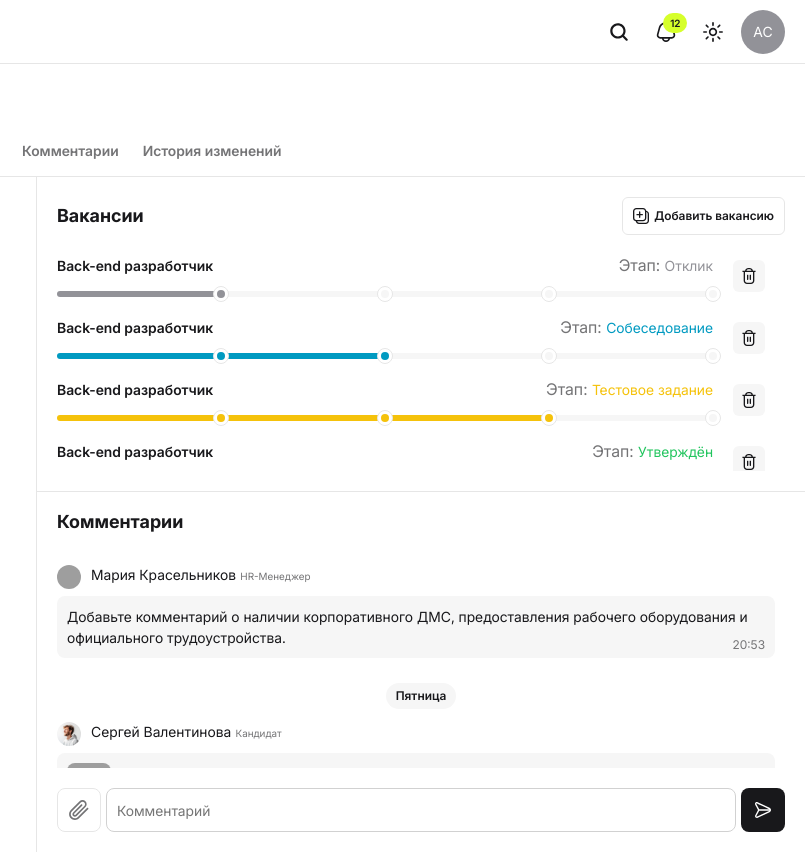
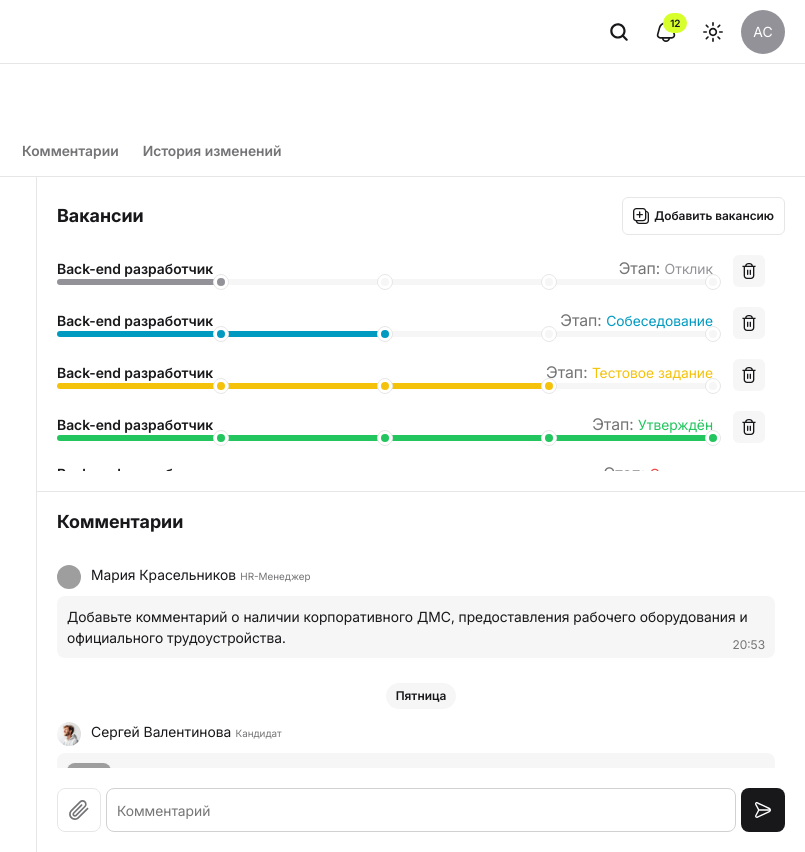
Before and after one commit to MoonKane/TestFront, a plain HTML site: page index.html in a window 1280 px wide. Shown: the full height of the page, 475-1280 px from the left. Drawn offline with Linux system fonts and the light colour scheme; grey boxes are pictures that could not be loaded.

Commit message:
Change some styles

```diff
--- a/styles/main.css
+++ b/styles/main.css
@@ -37,6 +37,11 @@ body:has(input[type=checkbox]#color-theme-checkbox:checked) {
     --scroll-track-color: #D1D1D1;
     --scroll-thumb-color: #929298;
     --scroll-thumb-hover-color: #505050c4;
+}
+
+span {
+    overflow-wrap: anywhere;
+    white-space: normal;
 }
 
 .container {
@@ -427,9 +432,12 @@ body:has(input[type=checkbox]#color-theme-checkbox:checked) {
     overflow-y: auto;
 }
 
-.main-info-vacancy-head {
-    display: flex;
-    justify-content: space-between;
+.main-info-vacancy-head-left {
+    float: left;
+}
+
+.main-info-vacancy-head-right {
+    float: right;
 }
 
 .main-info-vacancy-head-left span, .main-info-vacancy-head-right span {
```
